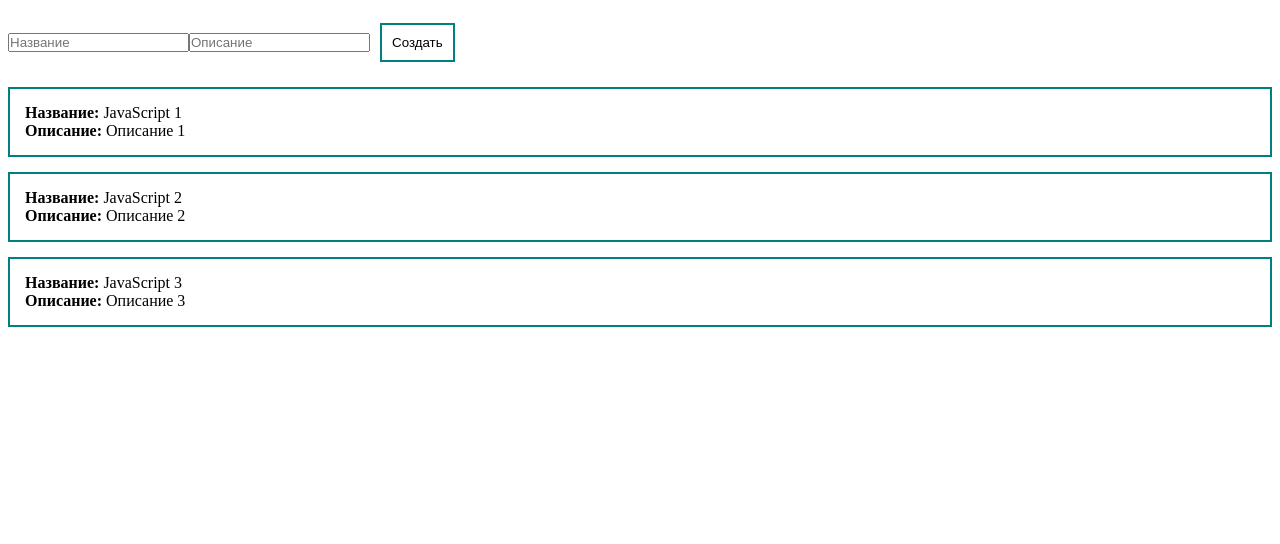
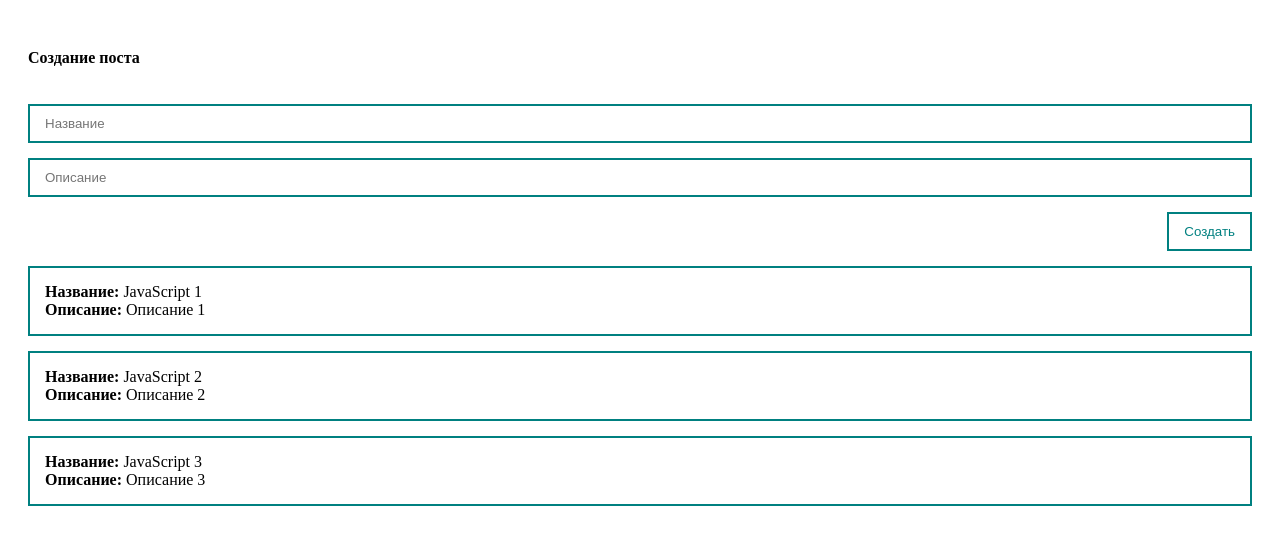
Before and after one commit to Panfilov16/vue3git, a Vue app: page / in a window 1280 px wide. Shown: the top 544 px of the page. Built offline with nearby package versions, Linux system fonts and the light colour scheme.

Commit message:
Перед двухстороним связывание

```diff
--- a/src/App.vue
+++ b/src/App.vue
@@ -1,12 +1,15 @@
 <template>
-<form class="input">
-  <input type="text" placeholder="Название">
-  <input type="text" placeholder="Описание">
-  <button class="btn">Создать</button>
+<div class="app">
+<form >
+  <h4>Создание поста</h4>
+  <input class="input" type="text" placeholder="Название">
+  <input class="input" type="text" placeholder="Описание">
+  <button class="btn" @click="createPost">Создать</button>
 </form>
 <div class="post" v-for="post in posts">
 <div><strong>Название:</strong> {{post.title}}</div>
 <div><strong>Описание:</strong> {{post.body}}</div>
+</div>
 </div>
 </template>
 
@@ -21,6 +24,11 @@ export default {
     ]
   }
  },
+  methods: {
+    createPost(){
+      this.posts.push(newPosts);
+    }
+  }
 }
 
 </script>
@@ -31,20 +39,32 @@ export default {
     padding: 0;
     box-sizing: border-box;
 }
+.app {
+  padding: 20px;
+}
 .post {
   padding: 15px;
   border: 2px solid teal;
   margin-top: 15px;
 }
+form {
+  display: flex;
+  flex-direction: column;
+}
+
+.input {
+ width: 100%;
+ border: 2px solid teal;
+ padding: 10px 15px;
+ margin-top: 15px;
+}
 .btn {
-  margin: 10px;
-  padding: 10px;
+  align-self: flex-end;
+  padding: 10px 15px;
   border: 2px solid teal;
   background: none;
   margin-top: 15px;
-}
-.input {
-
+  color: teal;
 }
 
 </style>
```
